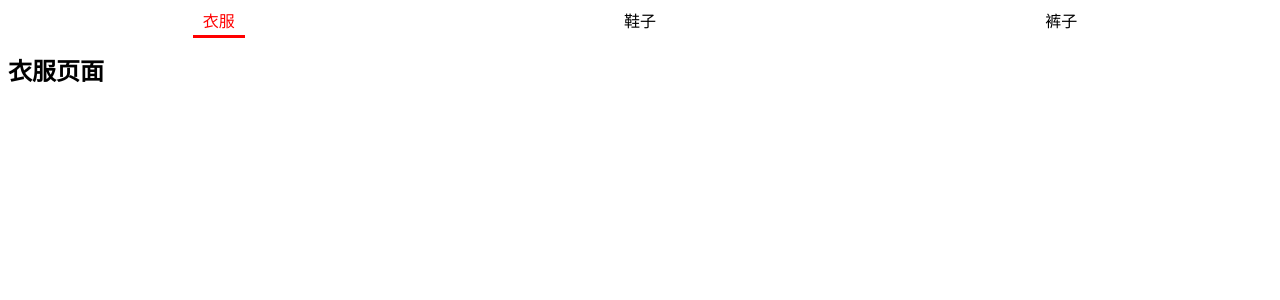
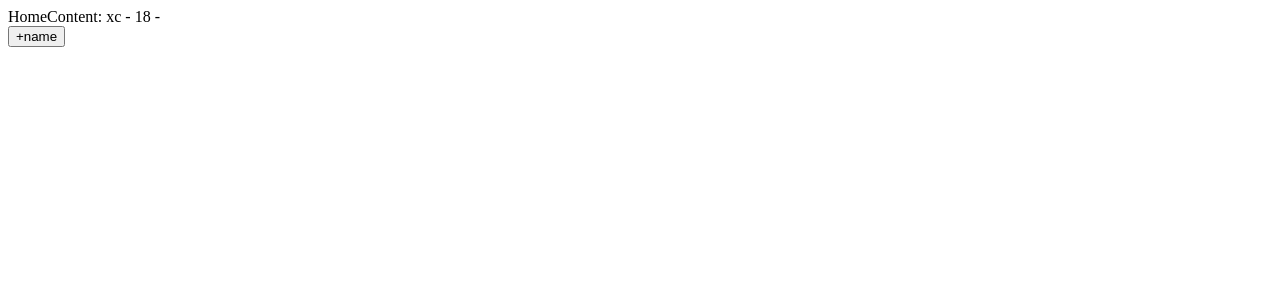
Before and after one commit to coder-xc/Vue3_TS_learn_notes, a Vue app in the folder 03_learn_component/: page / in a window 1280 px wide. Shown: the top 300 px of the page. Built offline with nearby package versions, Linux system fonts and the light colour scheme.

Commit message:
feat: 学习provide和inject

```diff
--- /dev/null
+++ b/03_learn_component/src/06_Provide和Inject使用/App.vue
@@ -0,0 +1,37 @@
+<template>
+  <div>
+    <home></home>
+    <button @click="addName">+name</button>
+  </div>
+</template>
+
+<script>
+import Home from "./Hoem.vue";
+import { computed } from "vue";
+
+export default {
+  components: {
+    Home,
+  },
+  provide() {
+    return {
+      name: "xc",
+      age: 18,
+      length: computed(() => this.names.length),
+    };
+  },
+  data() {
+    return {
+      names: ["abc", "cba", "nba"],
+    };
+  },
+  methods: {
+    addName() {
+      this.names.push("xc");
+    },
+  },
+};
+</script>
+
+<style scoped>
+</style>
--- /dev/null
+++ b/03_learn_component/src/06_Provide和Inject使用/Hoem.vue
@@ -0,0 +1,18 @@
+<template>
+  <div>
+      <home-content></home-content>
+  </div>
+</template>
+
+<script>
+import HomeContent from "./HomeContent.vue";
+
+export default {
+  components: {
+    HomeContent,
+  },
+};
+</script>
+
+<style scoped>
+</style>
--- /dev/null
+++ b/03_learn_component/src/06_Provide和Inject使用/HomeContent.vue
@@ -0,0 +1,12 @@
+<template>
+  <div>HomeContent: {{ name }} - {{ age }} - {{ length.value }}</div>
+</template>
+
+<script>
+export default {
+  inject: ["name", "age", "length"],
+};
+</script>
+
+<style scoped>
+</style>
--- a/03_learn_component/src/main.js
+++ b/03_learn_component/src/main.js
@@ -3,7 +3,8 @@ import { createApp } from 'vue'
 // import App from "./02_组件的css作用域/App.vue";
 // import App from "./03_父组件传递子组件/App.vue";
 // import App from "./04_子组件传递父组件/App.vue"
-import App from "./05_商品页面的切换/App.vue";
+// import App from "./05_商品页面的切换/App.vue";
+import App from "./06_Provide和Inject使用/App.vue";
 
 
 createApp(App).mount('#app')
```
